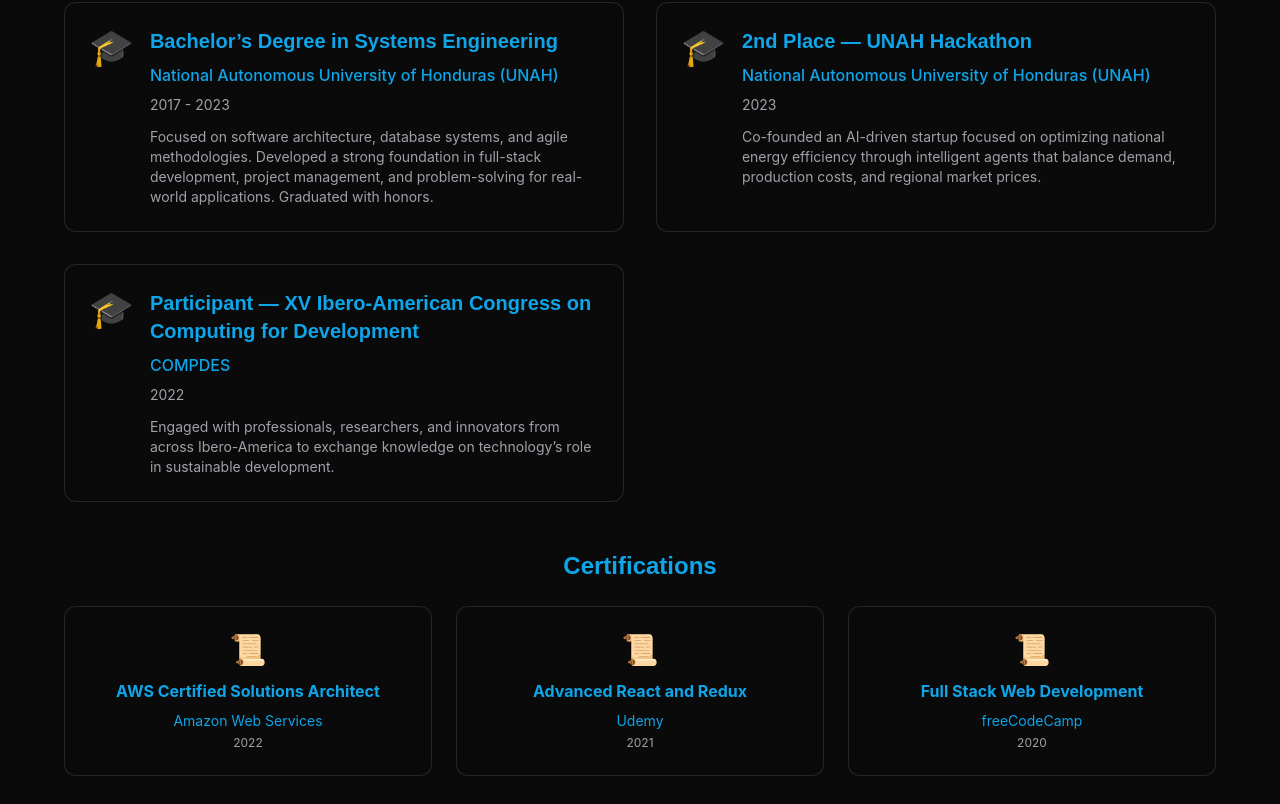
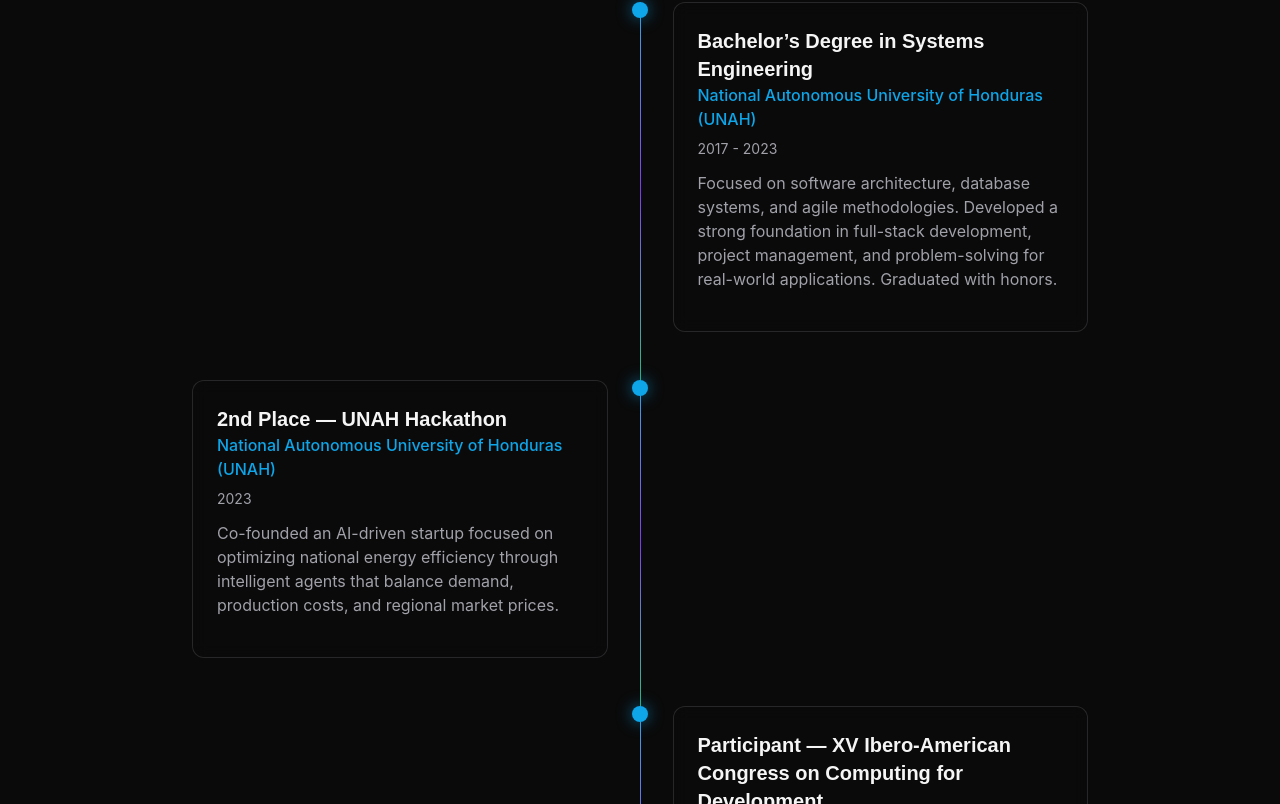
Before and after one commit to denzellgh/portfolio-denzellgh, a React (Vite) app: page / in a window 1280 px wide. Shown: the part 4916-5720 px from the top of the page. Built offline with nearby package versions, Linux system fonts and the light colour scheme.

Commit message:
fix: adding new component to ux improvements in education section

```diff
--- a/src/sections/Education.tsx
+++ b/src/sections/Education.tsx
@@ -1,53 +1,26 @@
+import { EducationTimelineItem } from '@/components/shared/EducationTimelineItem';
 import { SectionTitle } from '../components/ui/SectionTitle';
-import { Card } from '../components/ui/Card';
-import { educationData, certificationsData } from '../data/education';
+import { educationData } from '../data/education';
 
 export const Education = () => {
   return (
-    <section id="education" className="relative py-20">
+    <section
+      id="education"
+      className="relative flex min-h-screen items-center py-20"
+    >
       <div className="mx-auto max-w-[1200px] px-6">
         <SectionTitle subtitle="Academic background and certifications">
           Education
         </SectionTitle>
 
-        <div className="mb-12 grid gap-8 md:grid-cols-2">
-          {educationData.map(edu => (
-            <Card key={edu.id} hover={false}>
-              <div className="flex items-start gap-4">
-                <div className="text-4xl">🎓</div>
-                <div className="flex-1">
-                  <h3 className="mb-2 font-[family-name:var(--font-heading)] text-xl font-bold text-[#0EA5E9]">
-                    {edu.degree}
-                  </h3>
-                  <p className="text-[#0EA5E9] font-medium mb-2">
-                    {edu.institution}
-                  </p>
-                  <p className="mb-3 text-sm text-[#A1A1AA]">{edu.year}</p>
-                  {edu.description && (
-                    <p className="text-sm text-[#A1A1AA]">{edu.description}</p>
-                  )}
-                </div>
-              </div>
-            </Card>
+        <div className="mx-auto max-w-4xl">
+          {educationData.map((education, index) => (
+            <EducationTimelineItem
+              key={education.id}
+              education={education}
+              index={index}
+            />
           ))}
-        </div>
-
-        <div>
-          <h3 className="mb-6 text-center font-[family-name:var(--font-heading)] text-2xl font-bold text-[#0EA5E9]">
-            Certifications
-          </h3>
-          <div className="grid gap-6 md:grid-cols-3">
-            {certificationsData.map(cert => (
-              <Card key={cert.id} hover={false}>
-                <div className="text-center">
-                  <div className="mb-3 text-3xl">📜</div>
-                  <h4 className="mb-2 font-bold text-[#0EA5E9]">{cert.name}</h4>
-                  <p className="text-sm text-[#0EA5E9] mb-1">{cert.issuer}</p>
-                  <p className="text-xs text-[#A1A1AA]">{cert.year}</p>
-                </div>
-              </Card>
-            ))}
-          </div>
         </div>
       </div>
     </section>
```
